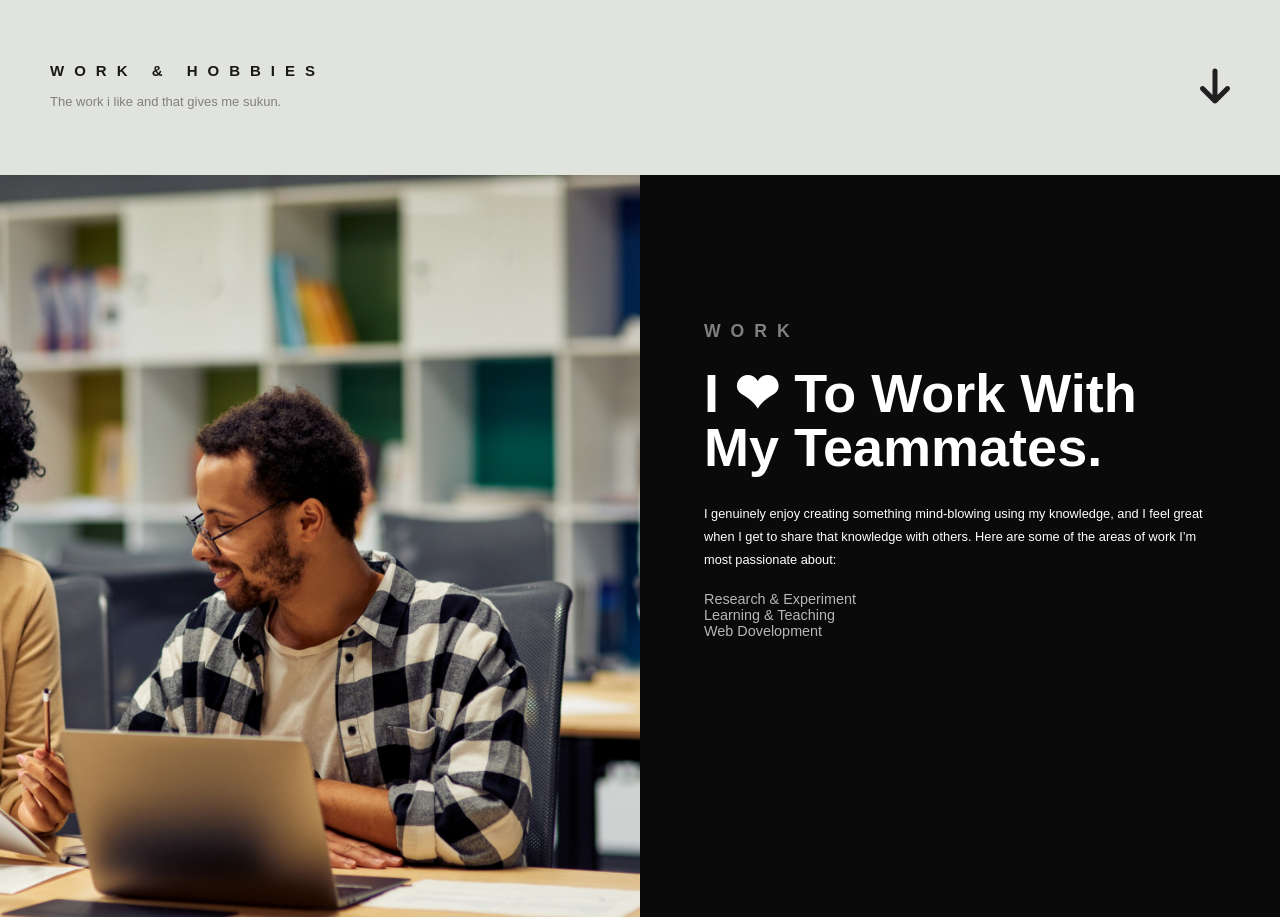
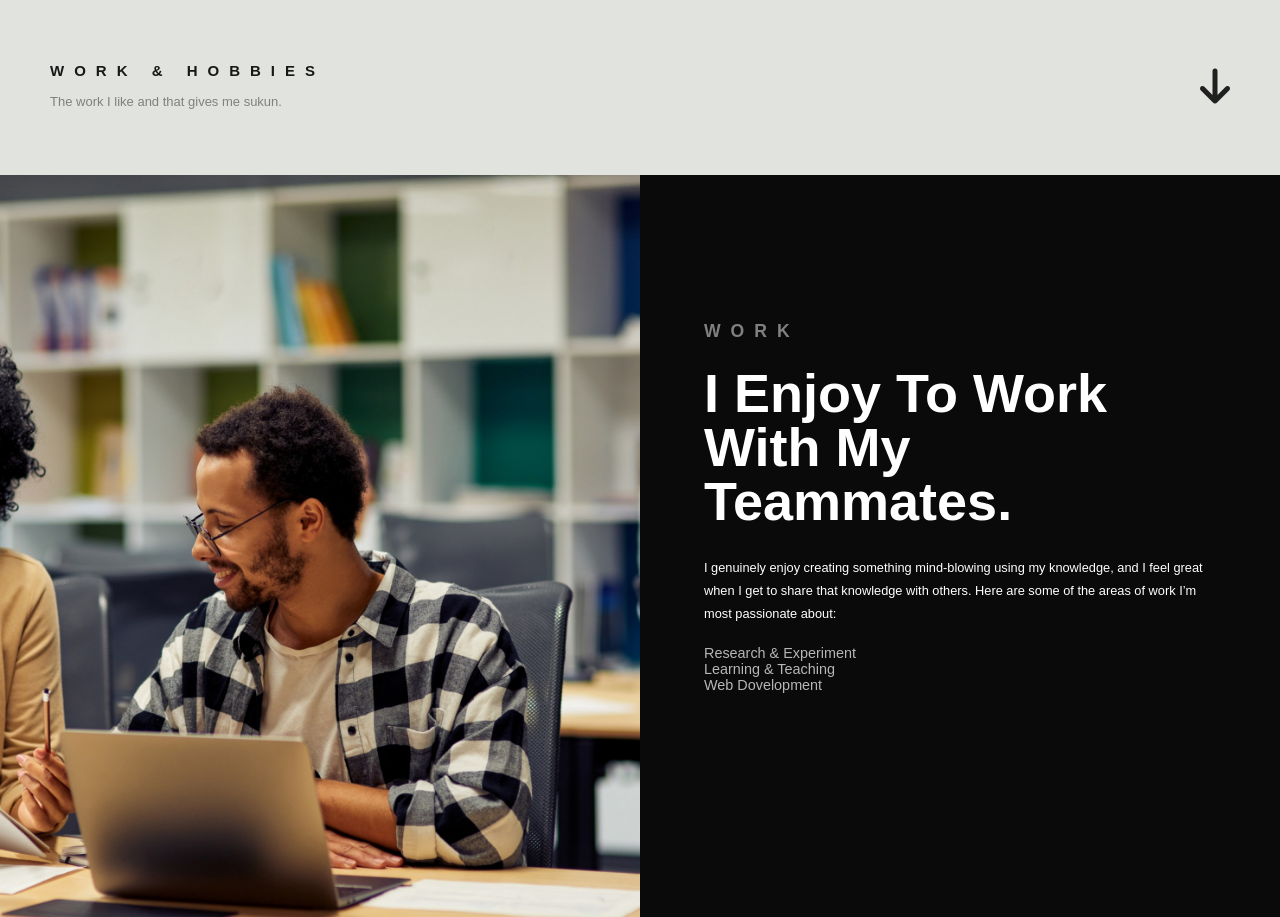
Before and after one commit to arsanjeevk/Arsanjeevk, a plain HTML site: page work.html in a window 1280 px wide. Shown: the top 917 px of the page. Drawn offline with Linux system fonts and the light colour scheme.

Commit message:
Update work.html

```diff
--- a/work.html
+++ b/work.html
@@ -18,7 +18,7 @@
     <div class="main-cont-heading">
         <div class="main-cont-head-text">
             <h1>Work & Hobbies</h1>
-            <p>The work i like and that gives me sukun.</p>
+            <p>The work I like and that gives me sukun.</p>
         </div>
         <div class="main-cont-arrow"><a href="#workcont"><i class="fa-solid fa-arrow-down"></i></a></div>
     </div>
@@ -29,7 +29,7 @@
                         <div class="card-img" id="img06"></div>
                         <div class="card-content">
                               <p class="card-theme">Work</p>
-                              <h2 class="card-header">I <span>&#10084</span> to work with my teammates.</h2>
+                              <h2 class="card-header">I enjoy to work with my teammates.</h2>
                               <p class="card-para">I genuinely enjoy creating something mind-blowing using my knowledge, and I feel great when I get to share that knowledge with others. Here are some of the areas of work I’m most passionate about:</p>
                               <a class="card-link">Research & Experiment</a>
                               <a class="card-link">Learning & Teaching</a>
```
